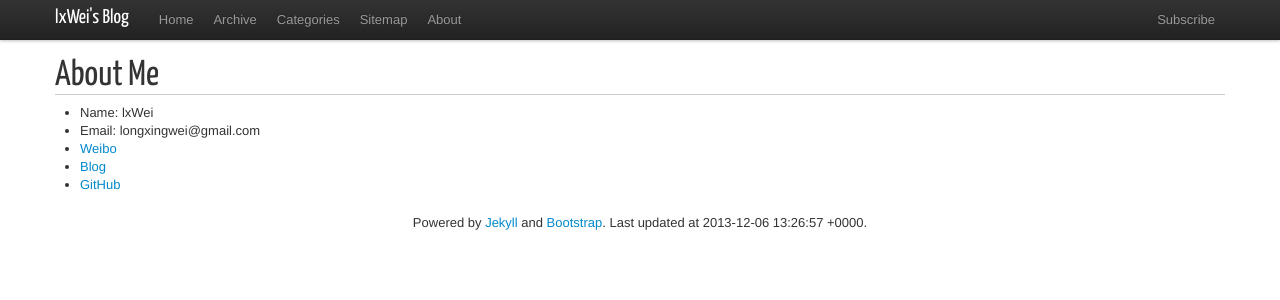
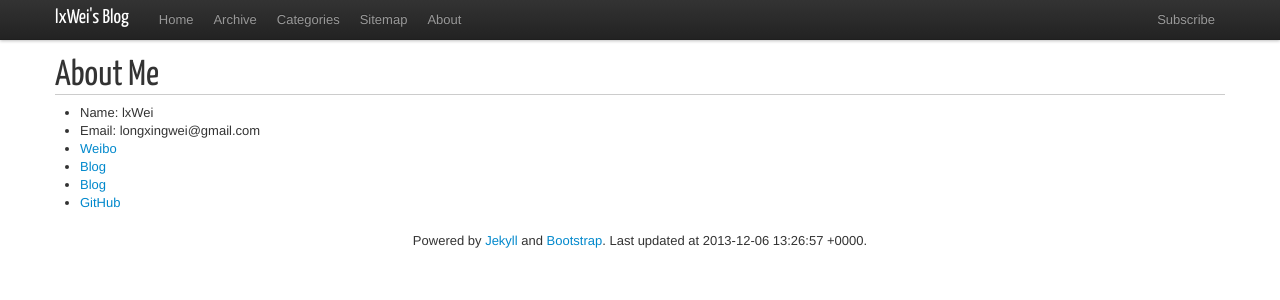
Before and after one commit to lxWei/lxwei.github.com, a Jekyll site: the page built from about.html, in a window 1280 px wide. Shown: the top 300 px of the page. Built offline with Jekyll 4.4.1, drawn with Linux system fonts in a browser that asks for light colours; nearby versions of some CDN libraries; Markdown is read by kramdown in place of the engine named in the settings.

Commit message:
add blog

```diff
--- a/about.html
+++ b/about.html
@@ -11,6 +11,7 @@ title: About
 	  <li>Email: longxingwei@gmail.com</li>
 	  <li><a href='http://weibo.com/wlxwolves'>Weibo</a></li>
 	  <li><a href='http://blog.loongxing.net'>Blog</a></li>
+	  <li><a href='http://lxWei.github.com'>Blog</a></li>
       <li><a href='https://github.com/lxWei'>GitHub</a></li>
     </ul>
   </p>
```
